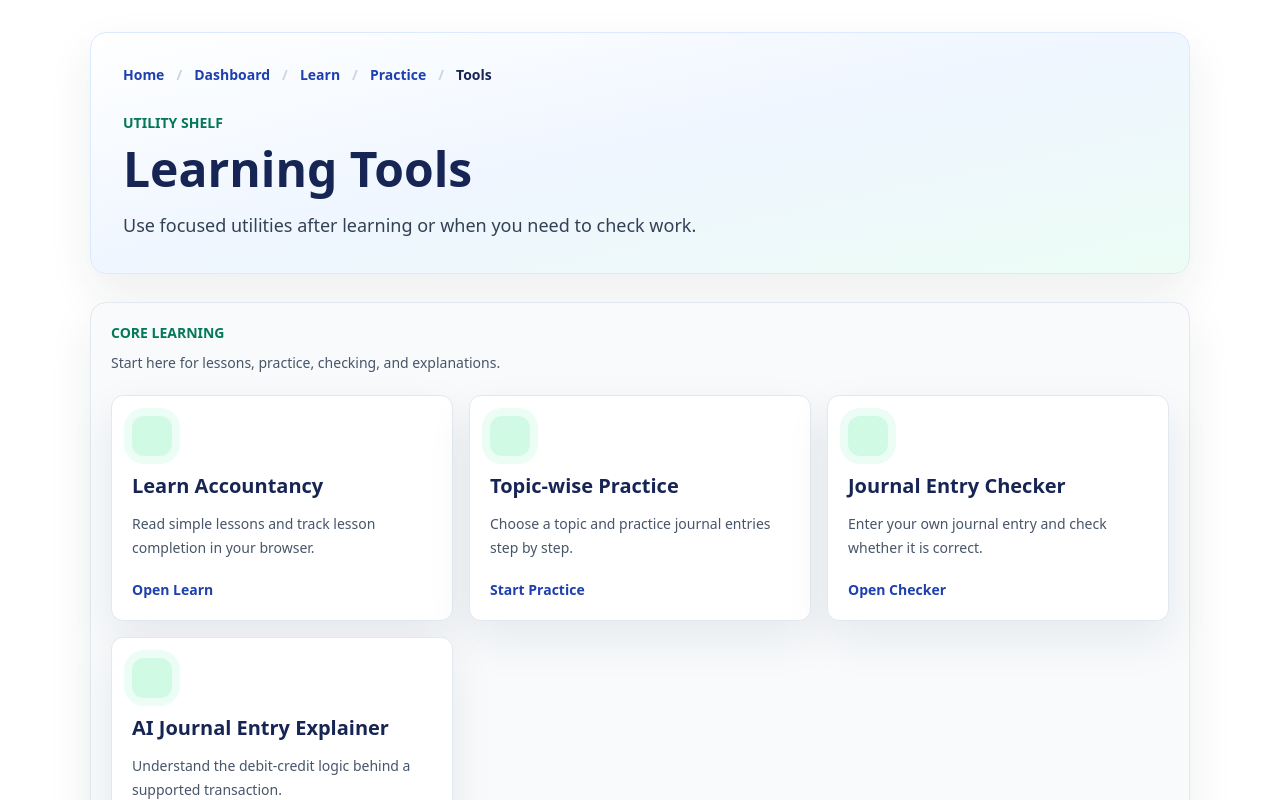
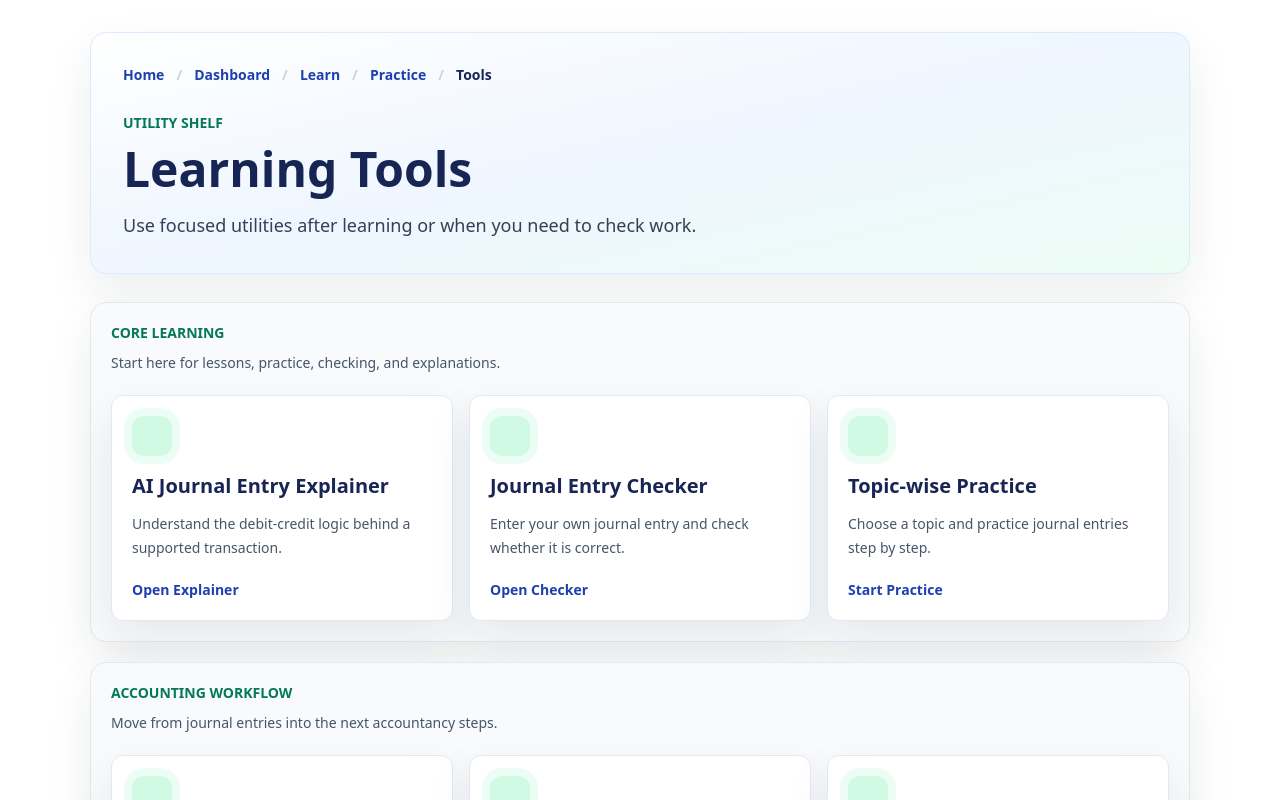
Before and after one commit to mrgogoi59/journal-entry-ai-checker, a Next.js app: page /tools in a window 1280 px wide. Shown: the top 800 px of the page. Built offline with nearby package versions, Linux system fonts and the light colour scheme.

Commit message:
Simplify tools core learning section

```diff
--- a/app/tools/page.tsx
+++ b/app/tools/page.tsx
@@ -15,16 +15,10 @@ const toolSections = [
     description: "Start here for lessons, practice, checking, and explanations.",
     tools: [
       {
-        title: "Learn Accountancy",
-        description: "Read simple lessons and track lesson completion in your browser.",
-        href: "/learn",
-        label: "Open Learn",
-      },
-      {
-        title: "Topic-wise Practice",
-        description: "Choose a topic and practice journal entries step by step.",
-        href: "/practice",
-        label: "Start Practice",
+        title: "AI Journal Entry Explainer",
+        description: "Understand the debit-credit logic behind a supported transaction.",
+        href: "/journal-entry-solver",
+        label: "Open Explainer",
       },
       {
         title: "Journal Entry Checker",
@@ -33,10 +27,10 @@ const toolSections = [
         label: "Open Checker",
       },
       {
-        title: "AI Journal Entry Explainer",
-        description: "Understand the debit-credit logic behind a supported transaction.",
-        href: "/journal-entry-solver",
-        label: "Open Explainer",
+        title: "Topic-wise Practice",
+        description: "Choose a topic and practice journal entries step by step.",
+        href: "/practice",
+        label: "Start Practice",
       },
     ],
   },
```
